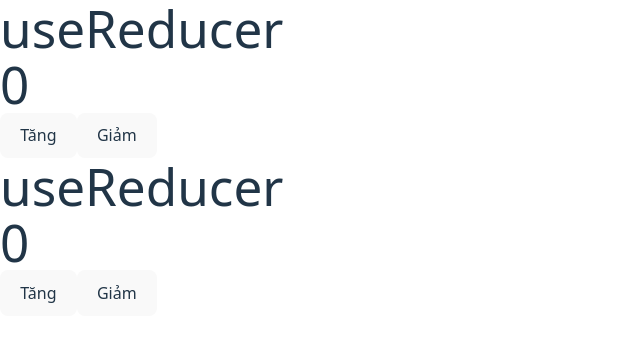
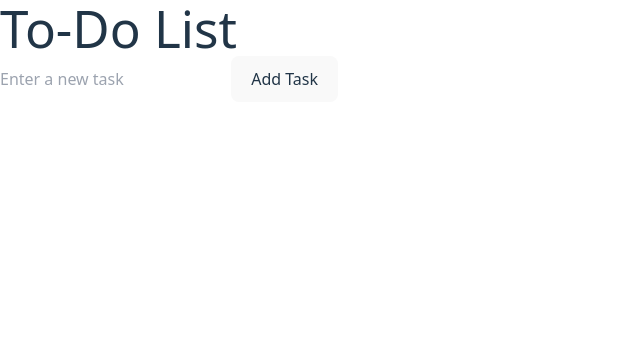
Before and after one commit to NguyenMinh-cn/PhatTrienGiaoDien_DHCN, a React (Vite) app in the folder tuan9/tuan9/: page / in a window 1280 px wide. Shown: the top 342 px of the page, without its empty margins (0-640 px from the left). Built offline with nearby package versions, Linux system fonts and the light colour scheme.

Commit message:
2. Todo List

```diff
--- /dev/null
+++ b/tuan9/tuan9/src/Todo_List.jsx
@@ -0,0 +1,79 @@
+import React, { useState } from 'react';
+import { useSelector, useDispatch } from 'react-redux';
+import { addToDo, toggleToDo, removeToDo } from './redux/todoSlice';
+
+const Todo_List = () => {
+  const [newTodo, setNewTodo] = useState('');  // Lưu trữ công việc mới
+  const todos = useSelector((state) => state.todos);  // Lấy todos từ Redux store
+  const dispatch = useDispatch();  // Cấp quyền dispatch hành động
+
+  if (!Array.isArray(todos)) {
+    return <div>............</div>;
+  }
+
+  // Hàm thêm công việc mới
+  const handleAdd = () => {
+    if (newTodo.trim() !== '') {
+      dispatch(addToDo(newTodo));
+      setNewTodo('');
+    }
+  };
+
+  // Hàm toggle trạng thái hoàn thành công việc
+  const handleToggle = (id) => {
+    dispatch(toggleToDo(id));
+  };
+
+  // Hàm xóa công việc
+  const handleRemove = (id) => {
+    dispatch(removeToDo(id));
+  };
+
+  return (
+    <div className="max-w-md mx-auto mt-10 p-5 border rounded-lg shadow-md bg-white">
+      <h1 className="text-3xl font-semibold text-center mb-5">To-Do List</h1>
+      <input
+        type="text"
+        value={newTodo}
+        onChange={(e) => setNewTodo(e.target.value)}
+        className="w-full p-2 mb-4 border rounded"
+        placeholder="Enter a new task"
+      />
+      <button
+        onClick={handleAdd}
+        className="w-full p-2 mb-4 bg-blue-500 text-white rounded"
+      >
+        Add Task
+      </button>
+
+      <ul>
+        {todos.map(todo => (
+          <li
+            key={todo.id}
+            className="flex justify-between items-center p-2 mb-2 border rounded"
+          >
+            <div className="flex items-center">
+              <input
+                type="checkbox"
+                checked={todo.completed}  // Dấu tick nếu hoàn thành
+                onChange={() => handleToggle(todo.id)}  // Khi checkbox thay đổi, toggle trạng thái
+                className="mr-2 checked:bg-green-400"
+              />
+              <span>
+                {todo.text}
+              </span>
+            </div>
+            <button
+              onClick={() => handleRemove(todo.id)}
+              className="text-white bg-red-500"
+            >
+              Remove
+            </button>
+          </li>
+        ))}
+      </ul>
+    </div>
+  );
+};
+
+export default Todo_List;
--- a/tuan9/tuan9/src/index.css
+++ b/tuan9/tuan9/src/index.css
@@ -2,18 +2,7 @@
 @tailwind components;
 @tailwind utilities;
 :root {
-  font-family: system-ui, Avenir, Helvetica, Arial, sans-serif;
-  line-height: 1.5;
-  font-weight: 400;
 
-  color-scheme: light dark;
-  color: rgba(255, 255, 255, 0.87);
-  background-color: #242424;
-
-  font-synthesis: none;
-  text-rendering: optimizeLegibility;
-  -webkit-font-smoothing: antialiased;
-  -moz-osx-font-smoothing: grayscale;
 }
 
 h1 {
@@ -28,7 +17,7 @@ button {
   font-size: 1em;
   font-weight: 500;
   font-family: inherit;
-  background-color: #1a1a1a;
+  background-color: #646cff;
   cursor: pointer;
   transition: border-color 0.25s;
 }
--- a/tuan9/tuan9/src/main.jsx
+++ b/tuan9/tuan9/src/main.jsx
@@ -1,23 +1,14 @@
-import { StrictMode } from 'react'
-import { createRoot } from 'react-dom/client'
-import './index.css'
-import App from './App.jsx'
-import BTUseReducer from './BTUseReducer.jsx'
-import { Provider } from 'react-redux'
-import store from './redux/store.js'
-import BT_redux from './BT_redux.jsx'
-import store2 from './redux/store2.js'
-import BT_redux_tookit from './BT_redux_tookit.jsx'
+import { StrictMode } from 'react';
+import { createRoot } from 'react-dom/client';
+import './index.css';
+import { Provider } from 'react-redux';
+import Todo_List from './Todo_List';
+import storeToDoList from './redux/storeToDoList';
 
 createRoot(document.getElementById('root')).render(
   <StrictMode>
-    <Provider store={store}>
-       <BTUseReducer />
-       <BT_redux />
+    <Provider store={storeToDoList}>
+      <Todo_List />
     </Provider>
-    {/* <Provider store={store2}>
-
-      <BT_redux_tookit />
-    </Provider> */}
-  </StrictMode>,
-)
+  </StrictMode>
+);
--- a/tuan9/tuan9/src/redux/counterSlice2.js
+++ b/tuan9/tuan9/src/redux/counterSlice2.js
@@ -11,14 +11,12 @@ const counterSlice2 = createSlice({
     decrement: (state) => {
       state.count -= 1;
     },
-    reset: (state) => {
-      state.count = 0;
-    }
+
   }
 });
 
 // Xuất các action creators
-export const { increment, decrement, reset } = counterSlice2.actions;
+export const { increment, decrement } = counterSlice2.actions;
 
 // Xuất reducer để sử dụng trong store
 export default counterSlice2.reducer;
--- a/tuan9/tuan9/src/redux/store2.js
+++ b/tuan9/tuan9/src/redux/store2.js
@@ -1,10 +1,11 @@
 import { configureStore } from '@reduxjs/toolkit';
-import counterReducer from './counterSlice2';  // Thay đổi đường dẫn đến counterSlice2
+import counterReducer from './counterSlice2';
+import todoSlice from './todoSlice';
 
 // Tạo Redux store
 const store2 = configureStore({
   reducer: {
-    counter: counterReducer
+    todos: todoSlice
   }
 });
 
--- /dev/null
+++ b/tuan9/tuan9/src/redux/storeToDoList.js
@@ -0,0 +1,10 @@
+import { configureStore } from '@reduxjs/toolkit';
+import todoSlice from './todoSlice';
+
+const storeToDoList = configureStore({
+  reducer: {
+    todos: todoSlice
+  }
+});
+
+export default storeToDoList;
--- /dev/null
+++ b/tuan9/tuan9/src/redux/todoSlice.js
@@ -0,0 +1,23 @@
+import { createSlice } from '@reduxjs/toolkit';
+
+const todoSlice = createSlice({
+  name: 'todos',
+  initialState: [],
+  reducers: {
+    addToDo: (state, action) => {
+      state.push({ id: Date.now(), text: action.payload, completed: false });
+    },
+    toggleToDo: (state, action) => {
+      const todo = state.find(todo => todo.id === action.payload);
+      if (todo) {
+        todo.completed = !todo.completed;
+      }
+    },
+    removeToDo: (state, action) => {
+      return state.filter(todo => todo.id !== action.payload);
+    }
+  }
+});
+
+export const { addToDo, toggleToDo, removeToDo } = todoSlice.actions;
+export default todoSlice.reducer;
```
Also changed, not shown: tuan9/tuan9/minh chung/2. Todo list.PNG (added).
